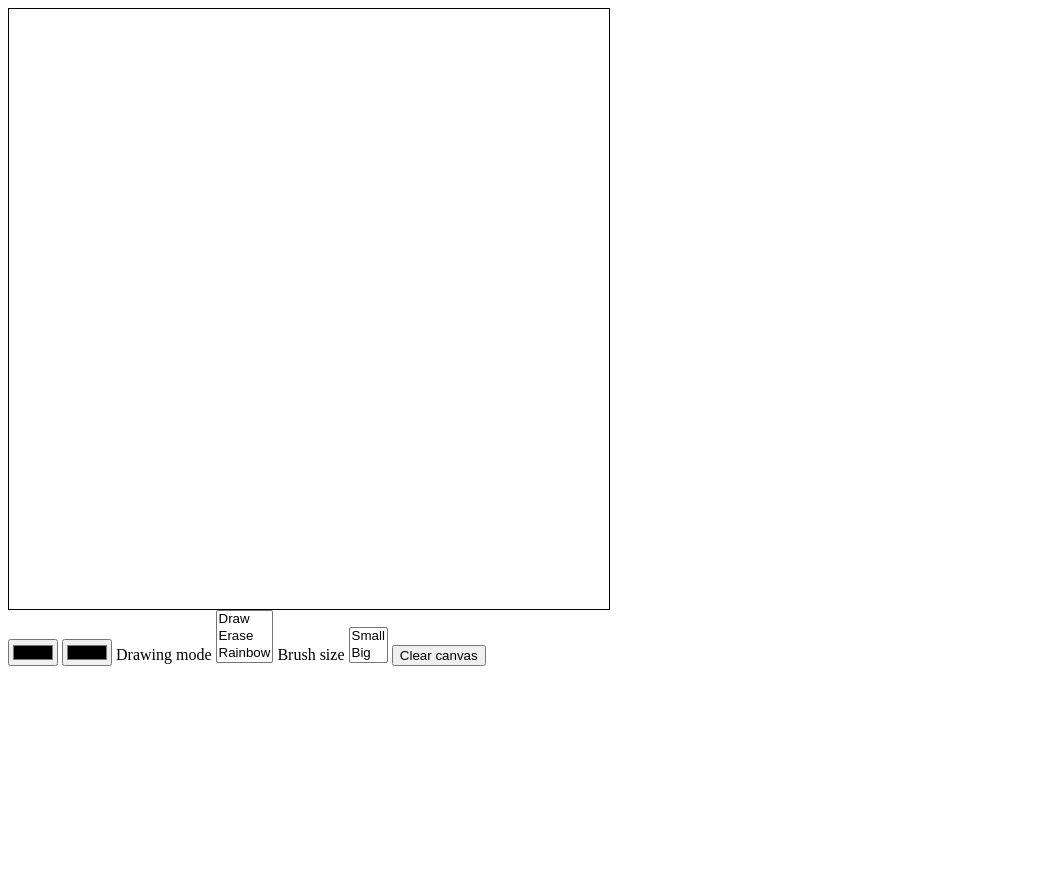
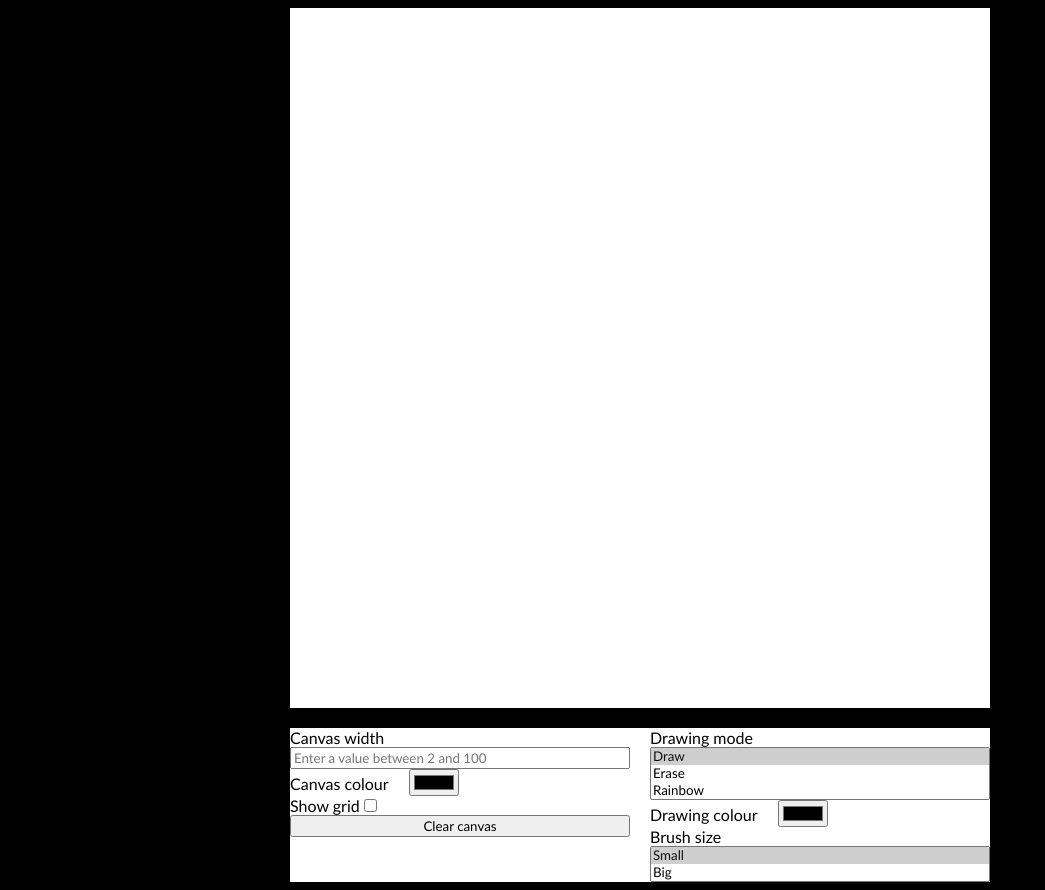
Before and after one commit to oslifa/etch-a-sketch, a plain HTML site: page index.html in a window 1280 px wide. Shown: the whole page, without its empty margins (0-1045 px from the left). Before the commit the page ends 800 px from the top, so only its background shows below. Drawn offline with Linux system fonts and the light colour scheme.

Commit message:
Create canvas grid option and basic page layout

```diff
--- a/index.html
+++ b/index.html
@@ -7,22 +7,31 @@
         <script src="script.js" defer></script>
     </head>
     <body>
+        <div id="content">
             <div id="canvas"></div>
-        <input id="canvasColor" type="color">
-        <input id="drawColor" type="color">
-        <label>Drawing mode
+            <div id="controls">
+                <div id="canvasControls">
+                    <label for="canvasWidth">Canvas width</label>
+                    <input id="canvasWidth" type="number" placeholder="Enter a value between 2 and 100">
+                    <label>Canvas colour<input id="canvasColor" type="color"></label>
+                    <label>Show grid<input id="showGrid" type="checkbox"></label>
+                    <button id="clearCanvas">Clear canvas</button>
+                </div>
+                <div id="drawControls">
+                    <label for="drawMode">Drawing mode</label>
                     <select id="drawMode" multiple size="3">
-                <option value="draw">Draw</option>
+                        <option value="draw" selected>Draw</option>
                         <option value="erase">Erase</option>
                         <option value="rainbow">Rainbow</option>
                     </select>
-        </label>
-        <label>Brush size
+                    <label>Drawing colour<input id="drawColor" type="color"></label>
+                    <label for="brushSize">Brush size</label>
                     <select id="brushSize" multiple size="2">
-                <option value="small">Small</option>
+                        <option value="small" selected>Small</option>
                         <option value="big">Big</option>
                     </select>
-        </label>
-        <button id="clearCanvas">Clear canvas</button>
+                </div>
+            </div>
+        </div>
     </body>
 </html>
--- a/script.js
+++ b/script.js
@@ -1,33 +1,76 @@
 const canvas = document.querySelector("#canvas");
 
+const MIN_CANVAS_WIDTH = 2;
+const MAX_CANVAS_WIDTH = 100;
+
 function setCanvasWidth(width) {
-    for (let i = 1; i <= width; i++) {
+    if (width >= MIN_CANVAS_WIDTH && width <= MAX_CANVAS_WIDTH) {
+        canvas.innerHTML = "";
+        canvasWidth = width;
+
+        let gridStyle = showGridCheckbox.checked ? "1px solid #808080" : "none";
+
+        for (let i = 1; i <= canvasWidth; i++) {
             let row = document.createElement("div");
             row.classList.add("row");
 
-        for (let j = 1; j <= width; j++) {
+            for (let j = 1; j <= canvasWidth; j++) {
                 let cell = document.createElement("div");
                 cell.classList.add("cell");
-            cell.id=`_${i}_${j}`;
+                cell.style.outline = gridStyle;
+                cell.id=`_${j}_${i}`;
 
                 row.appendChild(cell);
             }
 
             canvas.appendChild(row);
         }
+    } else {
+        canvasWidthSelector.value = canvasWidth;
     }
+}
+
+const showGridCheckbox = document.querySelector("#showGrid");
+showGridCheckbox.addEventListener("change", () => showGrid(showGridCheckbox.checked));
 
 let canvasWidth = 32;
 setCanvasWidth(canvasWidth);
 
+const canvasWidthSelector = document.querySelector("#canvasWidth");
+canvasWidthSelector.addEventListener("change", () => setCanvasWidth(canvasWidthSelector.value));
+
 const canvasColorPicker = document.querySelector("#canvasColor");
-const drawColorPicker = document.querySelector("#drawColor");
 
 function changeCanvasColor(color) {
+    let colorRed = color[1] + color[2];
+    let colorGreen = color[3] + color[4];
+    let colorBlue = color[5] + color[6];
+
+    let bgRed = (0xff - parseInt(colorRed, 16)).toString(16);
+    let bgBlue = (0xff - parseInt(colorBlue, 16)).toString(16);
+    let bgGreen = (0xff - parseInt(colorGreen, 16)).toString(16);
+
     canvas.style.backgroundColor = color;
+    document.body.style.backgroundColor = `#${bgRed}${bgGreen}${bgBlue}`;
 }
 
-canvasColorPicker.addEventListener("input", (e) => changeCanvasColor(e.target.value));
+changeCanvasColor("#ffffff");
+canvasColorPicker.addEventListener("input", () => changeCanvasColor(canvasColorPicker.value));
+
+function showGrid(isShowGrid) {
+    if (isShowGrid) {
+        document.querySelectorAll(".cell").forEach((cell) => cell.style.outline = "1px solid #808080");
+    } else {
+        document.querySelectorAll(".cell").forEach((cell) => cell.style.outline = "none");
+    }
+}
+
+function clearCanvas() {
+    document.querySelectorAll(".cell").forEach((cell) => cell.style.background = "none");
+}
+
+const clearCanvasBtn = document.querySelector("#clearCanvas");
+clearCanvasBtn.addEventListener("click", clearCanvas);
 
 let drawMode = "draw";
 
@@ -36,16 +79,18 @@ function changeDrawMode(mode) {
 }
 
 const drawModeSelector = document.querySelector("#drawMode");
-drawModeSelector.addEventListener("input", (e) => changeDrawMode(e.target.value))
+drawModeSelector.addEventListener("input", () => changeDrawMode(drawModeSelector.value))
 
-let brushSize = "big";
+const drawColorPicker = document.querySelector("#drawColor");
+
+let brushSize = "small";
 
 function changeBrushSize(size) {
     brushSize = size;
 }
 
 const brushSizeSelector = document.querySelector("#brushSize");
-brushSizeSelector.addEventListener("input", (e) => changeBrushSize(e.target.value))
+brushSizeSelector.addEventListener("input", () => changeBrushSize(brushSizeSelector.value))
 
 function draw(cell) {
     if (brushSize === "small") {
@@ -55,9 +100,9 @@ function draw(cell) {
         let cellYCoord = parseInt(cell.id.split("_")[2]);
 
         for (let i = -1; i <= 1; i++) {
-            if (cellXCoord + i > 0 && cellXCoord <= canvasWidth) {
+            if (cellXCoord + i > 0 && cellXCoord + i <= canvasWidth) {
                 for (let j = -1; j <= 1; j++) {
-                    if (cellYCoord + i > 0 && cellYCoord <= canvasWidth) {
+                    if (cellYCoord + j > 0 && cellYCoord + j <= canvasWidth) {
                         fillCell(document.querySelector(`#_${cellXCoord + i}_${cellYCoord + j}`));
                     }
                 }
@@ -99,11 +144,4 @@ canvas.addEventListener("mousedown", mousedownHandler);
 document.addEventListener("mouseup", mouseupHandler);
 canvas.addEventListener("mouseover", mouseoverHandler);
 
-function clearCanvas() {
-    document.querySelectorAll(".cell").forEach((cell) => cell.style.background = "none");
-}
-
-const clearCanvasBtn = document.querySelector("#clearCanvas");
-clearCanvasBtn.addEventListener("click", clearCanvas);
-
 // VIEW GRID
--- a/style.css
+++ b/style.css
@@ -1,14 +1,25 @@
-/* * {
-    outline: 1px solid red;
-} */
+body * {
+    font-family: 'Trebuchet MS';
+}
+
+body {
+    display: flex;
+    justify-content: center;
+}
+
+#content {
+    display: flex;
+    flex: 0 1 700px;
+    flex-direction: column;
+    gap: 20px;
+}
 
 #canvas {
     display: flex;
+    flex: 1;
     flex-direction: column;
-    width: 600px;
-    height: 600px;
     flex-wrap: wrap;
-    border: 1px solid black;
+    aspect-ratio: 1;
 }
 
 .row {
@@ -19,3 +30,19 @@
 .cell {
     flex: 1;
 }
+
+#controls {
+    display: flex;
+    gap: 20px;
+    background-color: #ffffff;
+}
+
+#canvasControls, #drawControls {
+    display: flex;
+    flex: 1;
+    flex-direction: column;
+}
+
+#canvasColor, #drawColor {
+    margin-left: 20px;
+}
```
Lines whose indentation alone changed are shown as unchanged.
